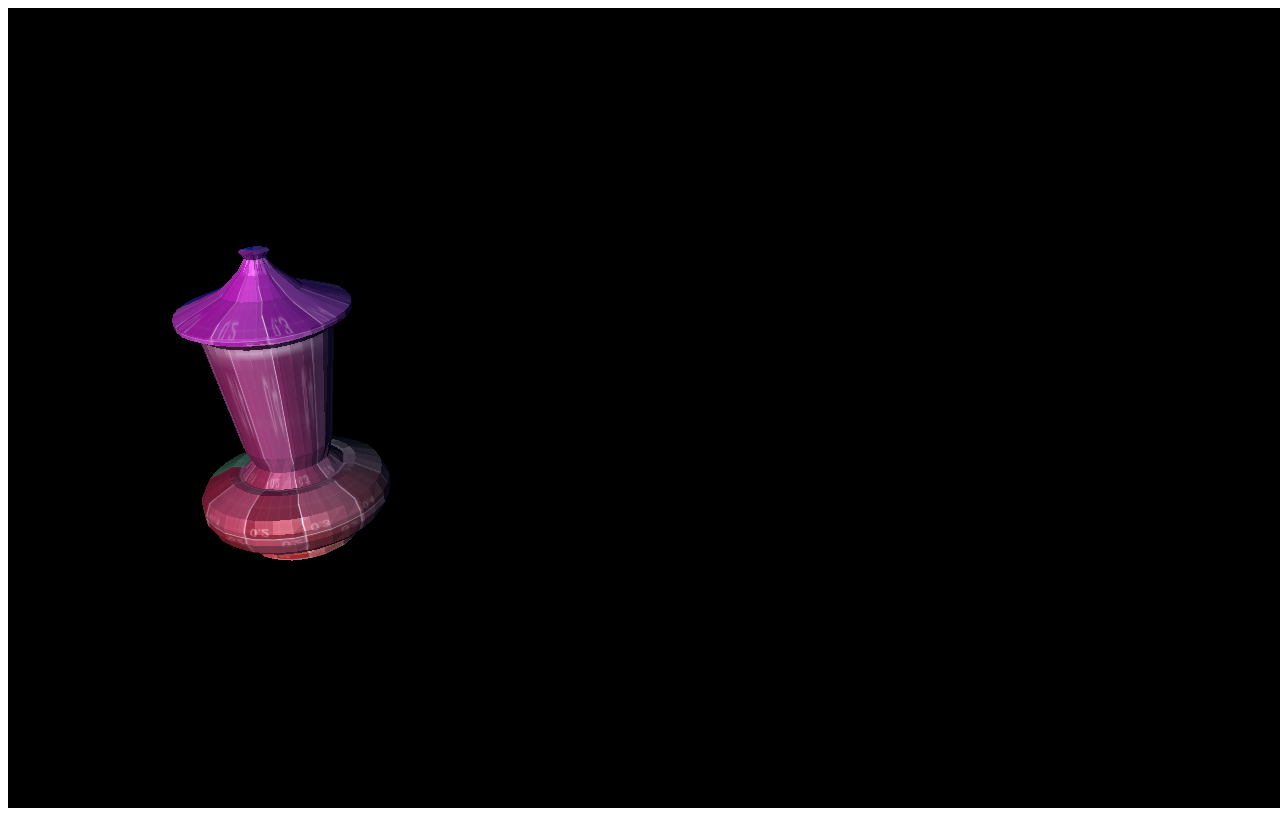
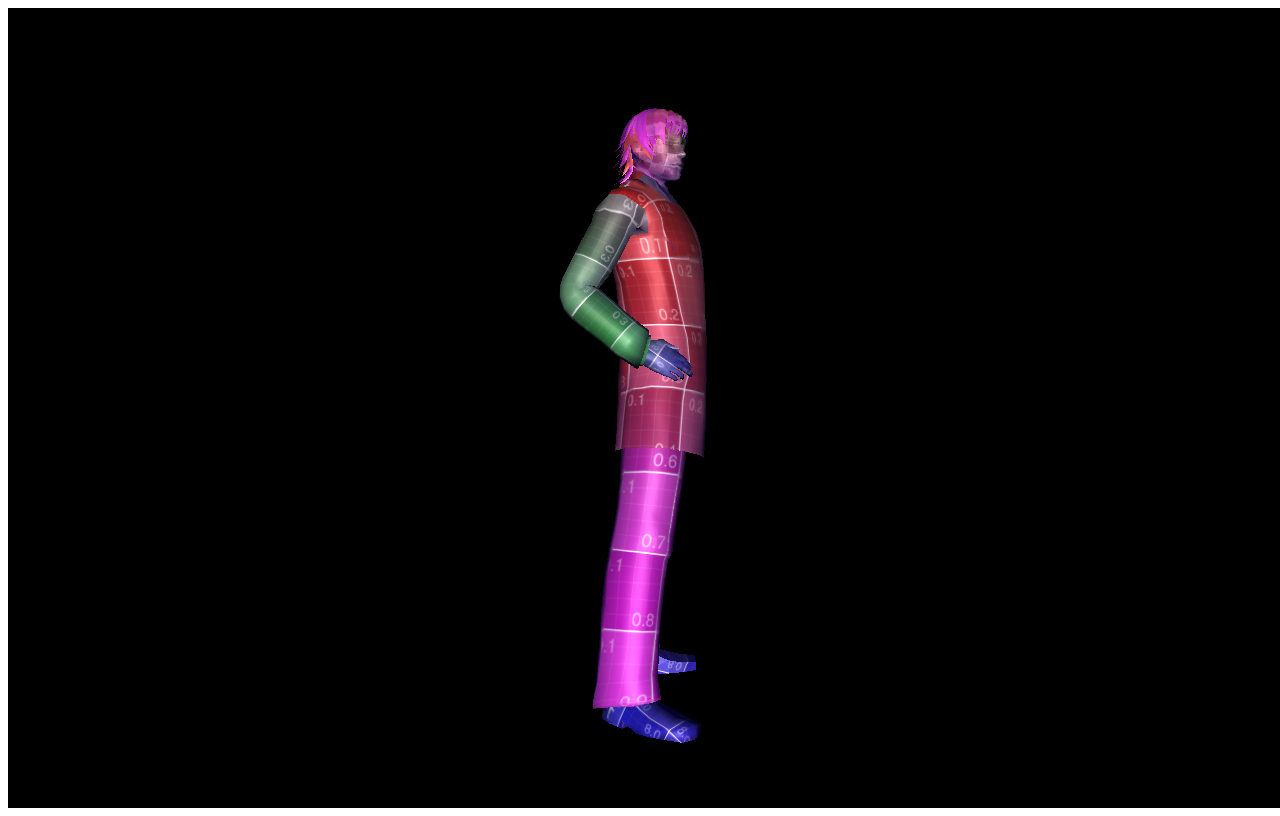
Before and after one commit to Frazer/learning-three.js, a plain HTML site: page three.html in a window 1280 px wide. Drawn offline with Linux system fonts and the light colour scheme.

```diff
--- a/three.html
+++ b/three.html
@@ -15,7 +15,7 @@ function init() {
 
 
     camera = new THREE.PerspectiveCamera( 45, window.innerWidth / window.innerHeight, 1, 2000 );
-    camera.position.z = 250;
+    camera.position.z = 300;
 
     // scene
 
@@ -67,7 +67,7 @@ function init() {
 
 
     var loader = new THREE.OBJLoader(  );
-    loader.load( 'obj/vase.obj', function ( object ) {
+    loader.load( 'obj/male02.obj', function ( object ) {
 
         objs[objs.length] = object;
 
@@ -81,9 +81,7 @@ function init() {
 
         } );
 
-        object.position.x = - 95;
-        object.rotation.x += 90;
-
+        object.position.y = -90;
         scene.add( object );
 
 
@@ -105,7 +103,7 @@ function animate() {
     requestAnimationFrame( animate );
     if(objs[0]){
         //objs[0].rotation.x += 0.01;
-        objs[0].rotation.z += 0.005;
+        objs[0].rotation.y += 0.005;
     }
 
 
```
